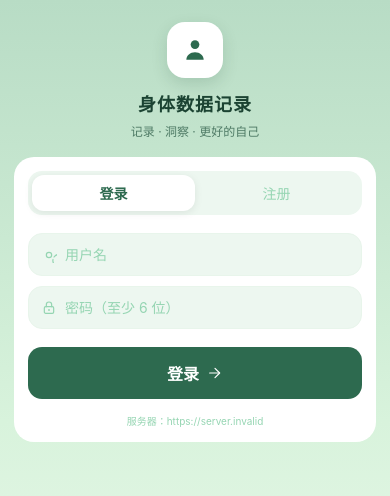
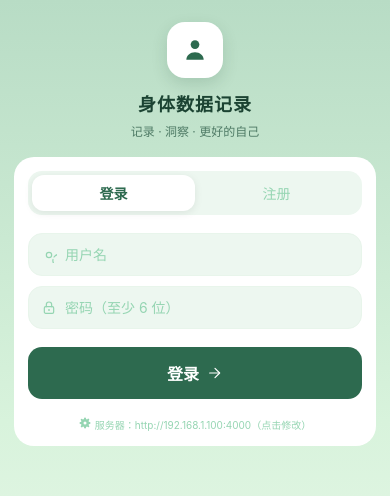
Before and after one commit to 3129647684/fitness-app1, a React Native app: screen /Login in a window 390 px wide. Shown: the top 496 px of the page. Built offline with nearby package versions, Linux system fonts and the light colour scheme; no server answers; what react-native-worklets would draw is missing.

Commit message:
feat: 登录页添加运行时服务器地址编辑功能
- 点击底部"服务器：xxx（点击修改）"可进入编辑模式
- 编辑模式显示输入框+保存/取消按钮
- 地址保存到AsyncStorage，下次启动自动加载
- API请求动态读取保存的地址，修改后立即生效

```diff
--- a/src/screens/LoginScreen.tsx
+++ b/src/screens/LoginScreen.tsx
@@ -1,4 +1,4 @@
-import React, { useState } from 'react';
+import React, { useState, useEffect } from 'react';
 import {
   View, Text, TextInput, TouchableOpacity, StyleSheet, KeyboardAvoidingView,
   Platform, ActivityIndicator, ScrollView,
@@ -14,7 +14,7 @@ import { syncPull } from '@/database/sync';
 import { Colors, Spacing, BorderRadius, FontSize } from '@/constants/theme';
 import { useColorScheme } from '@/hooks/useColorScheme';
 import { useResponsiveTokens } from '@/hooks/useResponsive';
-import { SERVER_URL } from '@/constants/config';
+import { getServerUrl, setServerUrl, getServerUrlSync, DEFAULT_SERVER_URL } from '@/utils/serverConfig';
 import type { LoginScreenProps } from '@/navigation/RootNavigator';
 
 type Mode = 'login' | 'register';
@@ -27,13 +27,34 @@ export default function LoginScreen(_props: LoginScreenProps) {
   const s = tokens.spacing;
   const f = tokens.fontSize;
   const r = tokens.borderRadius;
-
   const [mode, setMode] = useState<Mode>('login');
   const [username, setUsername] = useState('');
   const [password, setPassword] = useState('');
   const [nickname, setNickname] = useState('');
   const [loading, setLoading] = useState(false);
   const [error, setError] = useState('');
+  const [serverUrl, setServerUrlState] = useState(getServerUrlSync());
+  const [editingServer, setEditingServer] = useState(false);
+  const [serverInput, setServerInput] = useState(getServerUrlSync());
+
+  useEffect(() => {
+    getServerUrl().then((url) => {
+      setServerUrlState(url);
+      setServerInput(url);
+    });
+  }, []);
+
+  const saveServerUrl = async () => {
+    const trimmed = serverInput.trim();
+    if (!trimmed) {
+      setError('服务器地址不能为空');
+      return;
+    }
+    await setServerUrl(trimmed);
+    setServerUrlState(trimmed);
+    setEditingServer(false);
+    setError('');
+  };
 
   const switchMode = (m: Mode) => {
     setMode(m);
@@ -54,7 +75,6 @@ export default function LoginScreen(_props: LoginScreenProps) {
         mode === 'login'
           ? await authApi.login(name, password)
           : await authApi.register(name, password, nickname.trim() || undefined);
-
       await saveSession({ token: res.token, user: { ...res.user, nickname: res.user.nickname ?? null } });
       setActiveUser(res.user.id);
       syncPull(res.token)
@@ -169,6 +189,7 @@ export default function LoginScreen(_props: LoginScreenProps) {
                   tokens={tokens}
                 />
               )}
+
               <Field
                 icon="at-outline"
                 placeholder="用户名"
@@ -179,6 +200,7 @@ export default function LoginScreen(_props: LoginScreenProps) {
                 colors={colors}
                 tokens={tokens}
               />
+
               <Field
                 icon="lock-closed-outline"
                 placeholder="密码（至少 6 位）"
@@ -219,9 +241,53 @@ export default function LoginScreen(_props: LoginScreenProps) {
                 )}
               </TouchableOpacity>
 
-              <Text style={[styles.serverHint, { color: colors.textTertiary, fontSize: f.xs, marginTop: s.xs }]}>
-                服务器：{SERVER_URL}
-              </Text>
+              {editingServer ? (
+                <View style={[styles.serverEditRow, { marginTop: s.xs }]}>
+                  <TextInput
+                    style={[styles.serverInput, {
+                      color: colors.text,
+                      backgroundColor: colors.surfaceVariant,
+                      borderColor: colors.borderLight,
+                      borderRadius: r.sm,
+                      paddingHorizontal: s.sm,
+                      paddingVertical: s.sm,
+                      fontSize: f.xs,
+                      flex: 1,
+                    }]}
+                    value={serverInput}
+                    onChangeText={setServerInput}
+                    placeholder="http://192.168.1.100:4000"
+                    placeholderTextColor={colors.textTertiary}
+                    autoCapitalize="none"
+                    autoCorrect={false}
+                  />
+                  <TouchableOpacity onPress={saveServerUrl} style={[styles.serverSaveBtn, {
+                    backgroundColor: colors.primary,
+                    paddingHorizontal: s.md,
+                    paddingVertical: s.sm,
+                    borderRadius: r.sm,
+                    marginLeft: s.sm,
+                  }]}>
+                    <Text style={{ color: '#FFF', fontSize: f.xs, fontWeight: '600' }}>保存</Text>
+                  </TouchableOpacity>
+                  <TouchableOpacity onPress={() => { setEditingServer(false); setServerInput(serverUrl); }} style={{
+                    paddingHorizontal: s.sm, paddingVertical: s.sm, marginLeft: 4,
+                  }}>
+                    <Text style={{ color: colors.textTertiary, fontSize: f.xs }}>取消</Text>
+                  </TouchableOpacity>
+                </View>
+              ) : (
+                <TouchableOpacity
+                  style={[styles.serverHintRow, { marginTop: s.xs }]}
+                  onPress={() => { setServerInput(serverUrl); setEditingServer(true); }}
+                  activeOpacity={0.6}
+                >
+                  <Icons name="settings" size={tokens.isCompact ? 12 : 13} color={colors.textTertiary} />
+                  <Text style={[styles.serverHint, { color: colors.textTertiary, fontSize: f.xs, marginLeft: 4 }]}>
+                    服务器：{serverUrl}（点击修改）
+                  </Text>
+                </TouchableOpacity>
+              )}
             </View>
           </ScrollView>
         </KeyboardAvoidingView>
@@ -382,4 +448,20 @@ const styles = StyleSheet.create({
     fontSize: FontSize.xs,
     marginTop: Spacing.xs,
   },
+  serverHintRow: {
+    flexDirection: 'row',
+    alignItems: 'center',
+    justifyContent: 'center',
+  },
+  serverEditRow: {
+    flexDirection: 'row',
+    alignItems: 'center',
+  },
+  serverInput: {
+    borderWidth: 1,
+  },
+  serverSaveBtn: {
+    alignItems: 'center',
+    justifyContent: 'center',
+  },
 });
```
